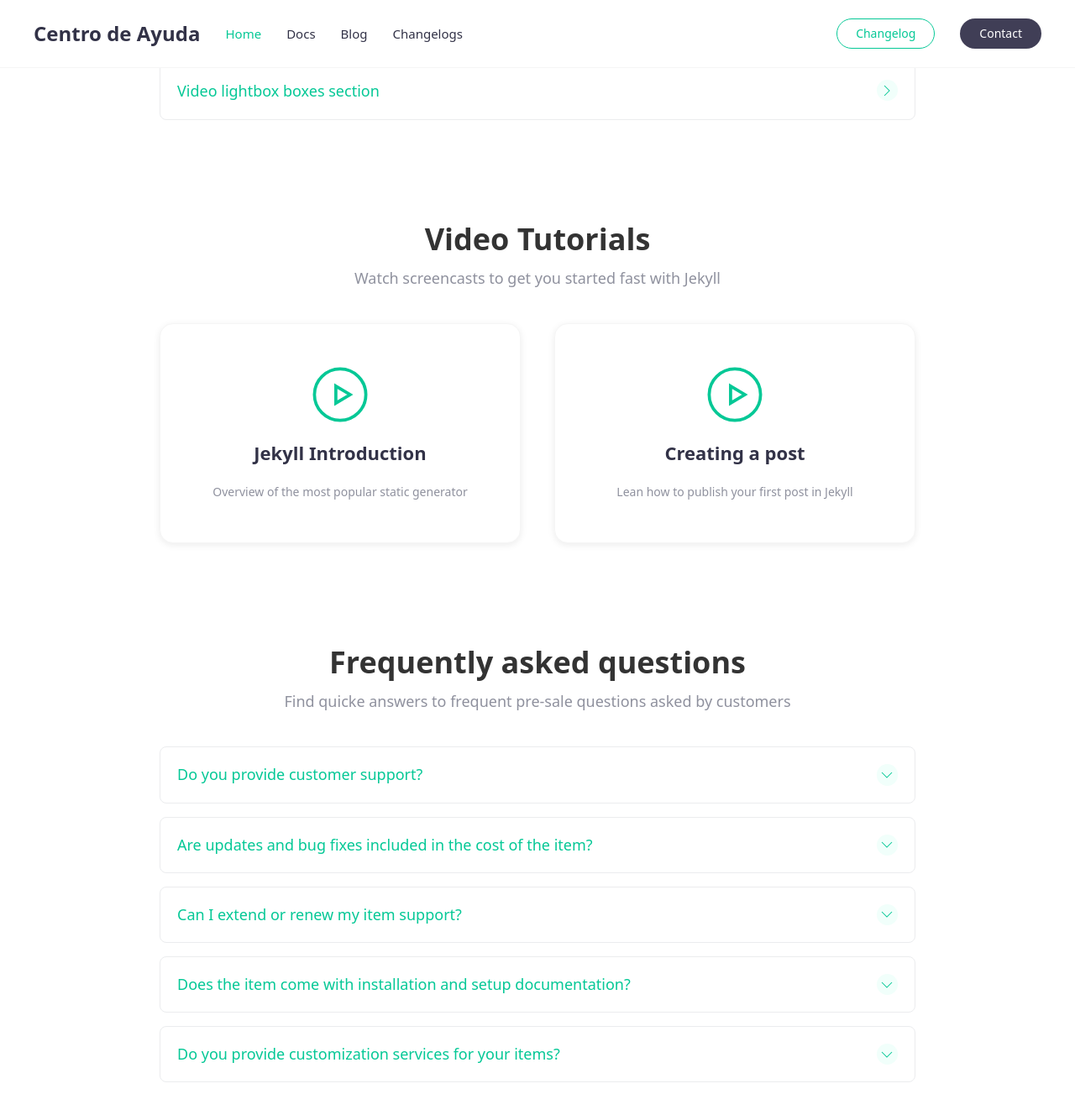
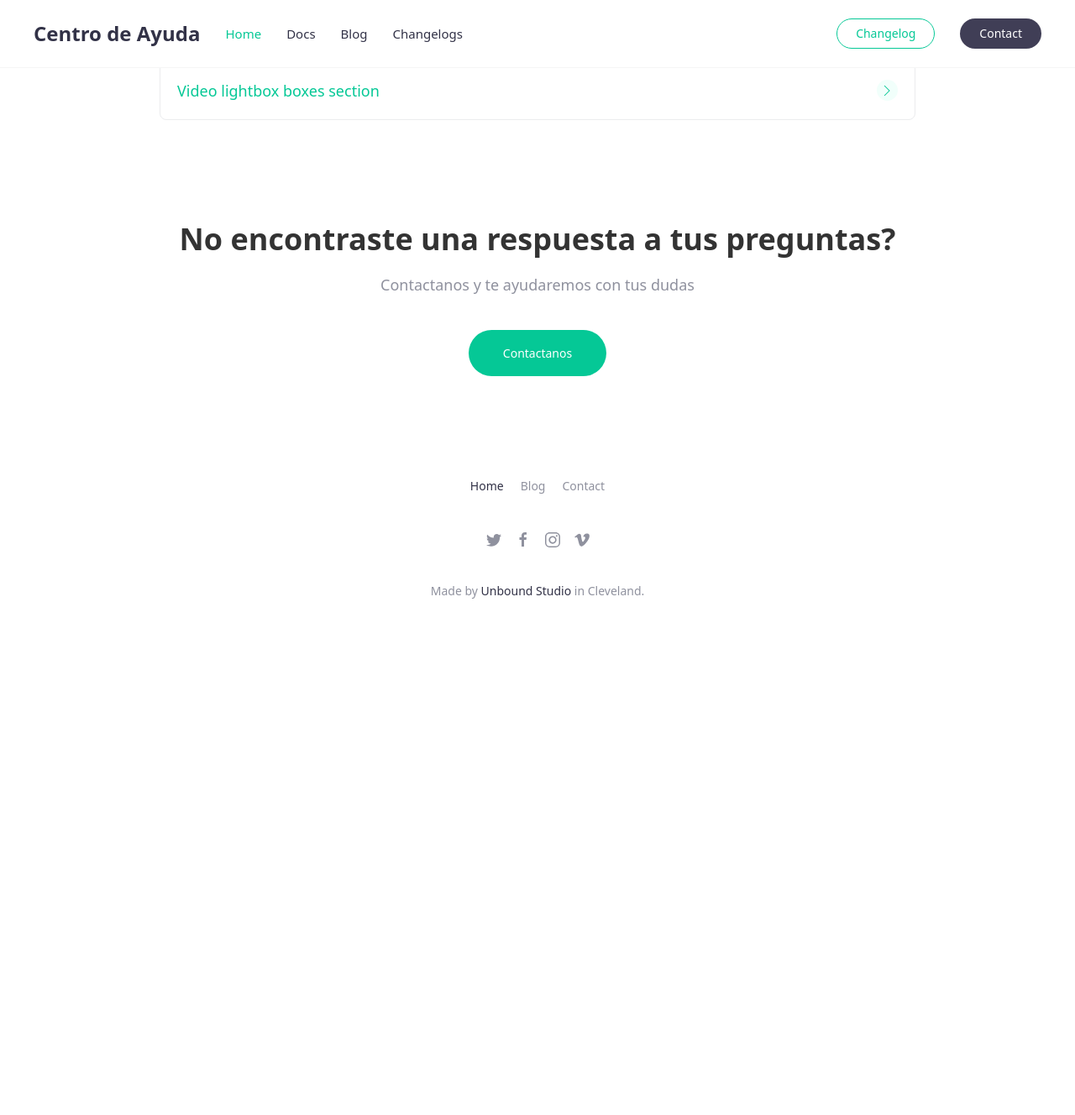
Before and after one commit to jztechpe/docshelp-old, a Jekyll site: the page built from docs/index.md, in a window 1280 px wide and 1400 px high, scrolled down 1608 px. Shown: the top 1328 px of the window at 84% size. Built offline with Jekyll 4.4.1, drawn with Linux system fonts in a browser that asks for light colours; after the commit the page ends 2382 px from its top, so only the background shows below that; some of the changed text lies outside the part shown.

Commit message:
upload minor changes to index

```diff
--- a/docs/index.md
+++ b/docs/index.md
@@ -8,14 +8,15 @@ hero:
     search: true
 ---
 
-{% include boxes.html columns="3" title="Browse Topics" subtitle="Chose an option that you need help with or search above" %}
+{% include boxes.html columns="3" title="Entradas Principales" subtitle="Inicia con algunos de estos puntos" %}
 
-{% include featured.html tag="featured" title="Popular Articles" subtitle="Selected featured articles to get you started fast in Jekyll" %}
+{% include featured.html tag="featured" title="Entradas Populares" subtitle="Accede a nuestras entradas mas buscadas o populares" %}
 
-{% include videos.html columns="2" title="Video Tutorials" subtitle="Watch screencasts to get you started fast with Jekyll" %}
+<!--
+{% include videos.html columns="2" title="Video Tutorials" subtitle="Watch screencasts to get you started fast with Jekyll" %} -->
 
-{% include faqs.html multiple="true" title="Frequently asked questions" category="presale" subtitle="Find quicke answers to frequent pre-sale questions asked by customers" %}
+<!-- {% include faqs.html multiple="true" title="Frequently asked questions" category="presale" subtitle="Find quicke answers to frequent pre-sale questions asked by customers" %} -->
 
-{% include team.html authors="evan, john, sara, alex, tom, daniel" title="We are here to help" subtitle="Our team is just an email away ready to answer your questions" %}
+<!-- {% include team.html authors="evan, john, sara, alex, tom, daniel" title="We are here to help" subtitle="Our team is just an email away ready to answer your questions" %} -->
 
-{% include cta.html title="Didn't find an answer?" button_text="Contact Us" button_url="/contact/" subtitle="Get in touch with us for details on setup and additional custom services pricing" %}
+{% include cta.html title="No encontraste una respuesta a tus preguntas?" button_text="Contactanos" button_url="/contact/" subtitle="Contactanos y te ayudaremos con tus dudas" %}
```
